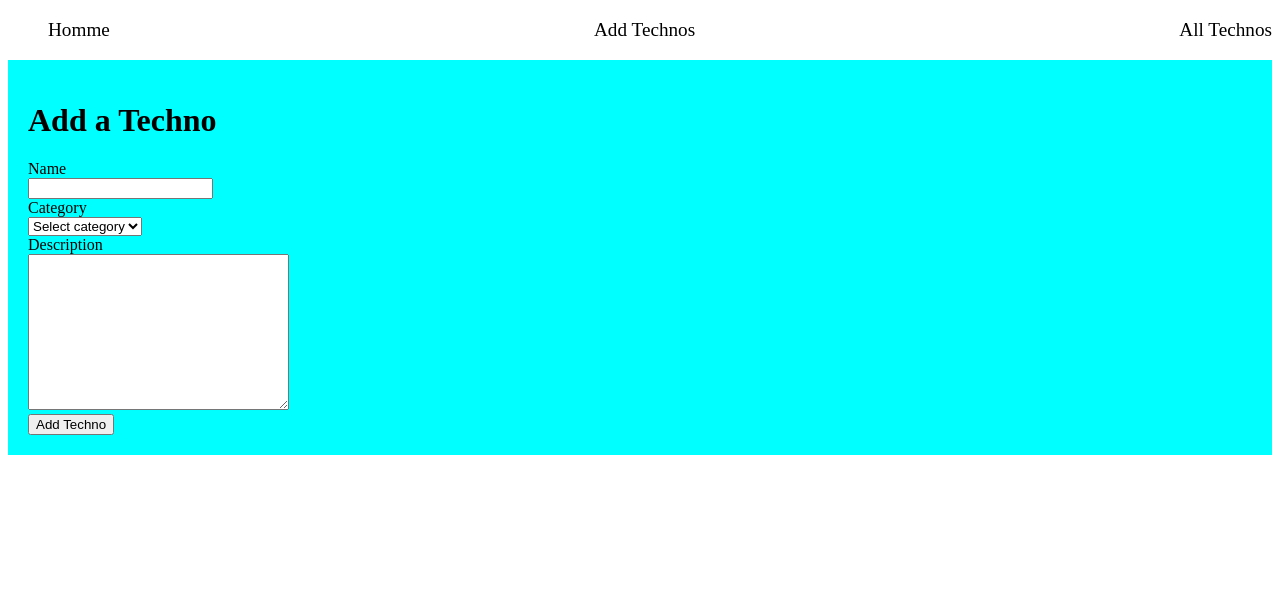
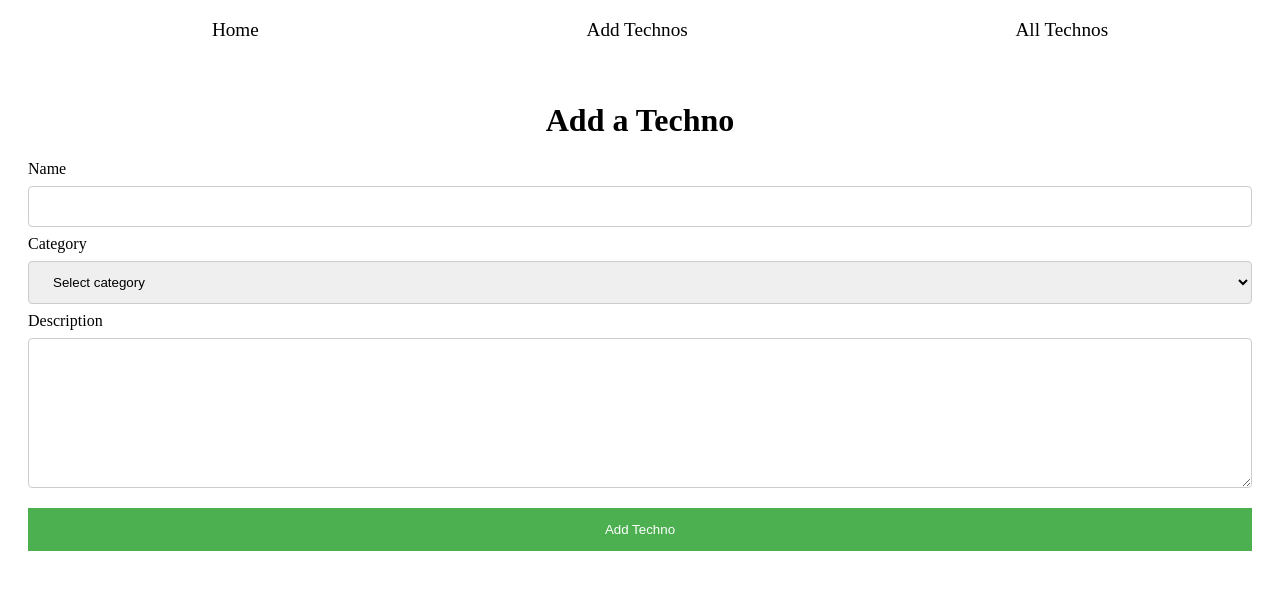
Before and after one commit to julescynamon/train_react, a React (Create React App) app: page /add in a window 1280 px wide. Shown: the top 590 px of the page. Built offline with nearby package versions, Linux system fonts and the light colour scheme.

Commit message:
mise en place de notre formulaire

```diff
--- a/public/index.html
+++ b/public/index.html
@@ -10,7 +10,6 @@
             content="Web site created using create-react-app"
         />
         <link rel="apple-touch-icon" href="%PUBLIC_URL%/logo192.png" />
-    <link rel="manifest" href="%PUBLIC_URL%/manifest.json" />
         <title>Train React</title>
     </head>
     <body>
--- a/src/App.js
+++ b/src/App.js
@@ -1,4 +1,5 @@
 import { Routes, Route } from 'react-router-dom';
+import { useState } from 'react';
 
 import Menu from './components/Menu.jsx';
 import Home from './pages/Home.jsx';
@@ -8,12 +9,21 @@ import TechnoList from './pages/TechnoList';
 import './css/app.css';
 
 function App() {
+    const [technos, setTechnos] = useState([]);
+
+    function handleAddTechno(techno) {
+        console.log('handletechno', techno);
+    }
+
     return (
         <>
             <Menu />
             <Routes>
                 <Route path="/" element={<Home />} />
-                <Route path="/add" element={<TechnoAdd />} />
+                <Route
+                    path="/add"
+                    element={<TechnoAdd handleAddTechno={handleAddTechno} />}
+                />
                 <Route path="/list" element={<TechnoList />} />
             </Routes>
         </>
--- a/src/components/Menu.jsx
+++ b/src/components/Menu.jsx
@@ -1,10 +1,39 @@
+import { NavLink } from 'react-router-dom';
+
 export default function Menu() {
     return (
         <div className="menu">
             <ul>
-        <li>Homme</li>
-        <li>Add Technos</li>
-        <li>All Technos</li>
+                <li>
+                    <NavLink
+                        to="/"
+                        className={({ isActive }) =>
+                            isActive ? 'active-link' : ''
+                        }
+                    >
+                        Home
+                    </NavLink>
+                </li>
+                <li>
+                    <NavLink
+                        to="/add"
+                        className={({ isActive }) =>
+                            isActive ? 'active-link' : ''
+                        }
+                    >
+                        Add Technos
+                    </NavLink>
+                </li>
+                <li>
+                    <NavLink
+                        to="/list"
+                        className={({ isActive }) =>
+                            isActive ? 'active-link' : ''
+                        }
+                    >
+                        All Technos
+                    </NavLink>
+                </li>
             </ul>
         </div>
     );
--- a/src/css/app.css
+++ b/src/css/app.css
@@ -1,4 +1,5 @@
-@import './menu.css';
+@import "./menu.css";
 @import './home.css';
-@import './technoAdd.css';
-@import './technoList.css';
+@import './technoadd.css';
+@import './technolist.css';
+@import './technoitem.css';
--- a/src/css/home.css
+++ b/src/css/home.css
@@ -1,4 +1,3 @@
 .home {
-    background-color: blanchedalmond;
-    padding: 20px;
+    text-align: center;
 }
--- a/src/css/menu.css
+++ b/src/css/menu.css
@@ -1,10 +1,20 @@
-.menu{
-    font-size: 1.2em;
+.menu {
+  font-size: 1.2em;
 }
 
-ul{
-    list-style: none;
-    display: flex;
-    flex-direction: row;
-    justify-content: space-between;
+ul {
+  list-style: none;
+  display: flex;
+  flex-direction: row;
+  justify-content: space-around;
 }
+
+a {
+  text-decoration: none;
+  color: black;
+}
+
+.activelink {
+  font-weight: bold;
+  color: #07c5fa;
+}
--- a/src/css/technoAdd.css
+++ b/src/css/technoAdd.css
@@ -1,4 +1,48 @@
-.techno-add{
-    background-color: aqua;
-    padding: 20px;
+.techno-add {
+  padding: 20px;
 }
+
+.btn {
+  background-color: #4CAF50;
+  color: white;
+  padding: 14px 20px;
+  margin: 8px 0;
+  border: none;
+  cursor: pointer;
+  width: 100%;
+}
+
+input[type=text] {
+  width: 100%;
+  padding: 12px 20px;
+  margin: 8px 0;
+  display: inline-block;
+  border: 1px solid #ccc;
+  border-radius: 4px;
+  box-sizing: border-box;
+}
+
+textarea {
+  width: 100%;
+  height: 150px;
+  padding: 12px 20px;
+  margin: 8px 0;
+  display: inline-block;
+  border: 1px solid #ccc;
+  border-radius: 4px;
+  box-sizing: border-box;
+}
+
+select {
+  width: 100%;
+  padding: 12px 20px;
+  margin: 8px 0;
+  display: inline-block;
+  border: 1px solid #ccc;
+  border-radius: 4px;
+  box-sizing: border-box;
+}
+
+h1 {
+  text-align: center;
+}
--- a/src/css/technoList.css
+++ b/src/css/technoList.css
@@ -1,4 +1,3 @@
-.techno-list{
-    background-color: blueviolet;
-    padding: 20px;
+.techno-list {
+  text-align: center;
 }
--- /dev/null
+++ b/src/css/technoitem.css
@@ -0,0 +1,15 @@
+.card {
+  padding: 20px;
+  border: 5px solid #07c5fa;
+  margin: 10px;
+}
+
+.btn-delete {
+  background-color: #af0303;
+  color: white;
+  padding: 14px 20px;
+  margin: 8px 0;
+  border: none;
+  cursor: pointer;
+  width: 100%;
+}
--- a/src/pages/TechnoAdd.jsx
+++ b/src/pages/TechnoAdd.jsx
@@ -1,16 +1,45 @@
-export default function TechnoAdd() {
+import { useState } from 'react';
+
+export default function TechnoAdd({ handleAddTechno }) {
+    const [techno, setTechno] = useState({
+        technoname: '',
+        technocategory: '',
+        technodescription: '',
+    });
+
+    function handleSubmit(event) {
+        event.preventDefault();
+        handleAddTechno(techno);
+    }
+
+    function handleChange(evt) {
+        const { name, value } = evt.target;
+        setTechno({ ...techno, [name]: value });
+    }
+
     return (
         <div className="techno-add">
             <h1>Add a Techno</h1>
             <div>
-                <form>
-                    <label htmlFor="techno-name">Name</label>
+                <form onSubmit={(event) => handleSubmit(event)}>
+                    <label htmlFor="technoname">Name</label>
                     <br />
-                    <input type="text" id="techno-name" name="techno-name" />
+                    <input
+                        type="text"
+                        id="technoname"
+                        name="technoname"
+                        value={techno.technoname}
+                        onChange={(evt) => handleChange(evt)}
+                    />
                     <br />
-                    <label htmlFor="techno-category">Category</label>
+                    <label htmlFor="technocategory">Category</label>
                     <br />
-                    <select name="techno-category" id="techno-category">
+                    <select
+                        name="technocategory"
+                        id="technocategory"
+                        value={techno.technocategory}
+                        onChange={(evt) => handleChange(evt)}
+                    >
                         <option value="">Select category</option>
                         <option value="front">Front</option>
                         <option value="back">Back</option>
@@ -18,16 +47,18 @@ export default function TechnoAdd() {
                         <option value="other">Other</option>
                     </select>
                     <br />
-                    <label htmlFor="techno-description">Description</label>
+                    <label htmlFor="technodescription">Description</label>
                     <br />
                     <textarea
-                        name="techno-description"
-                        id="techno-description"
+                        name="technodescription"
+                        id="technodescription"
                         cols="30"
                         rows="10"
+                        value={techno.technodescription}
+                        onChange={(evt) => handleChange(evt)}
                     ></textarea>
                     <br />
-                    <input type="submit" value="Add Techno" />
+                    <input type="submit" value="Add Techno" className="btn" />
                 </form>
             </div>
         </div>
```
Lines whose indentation alone changed are shown as unchanged.
